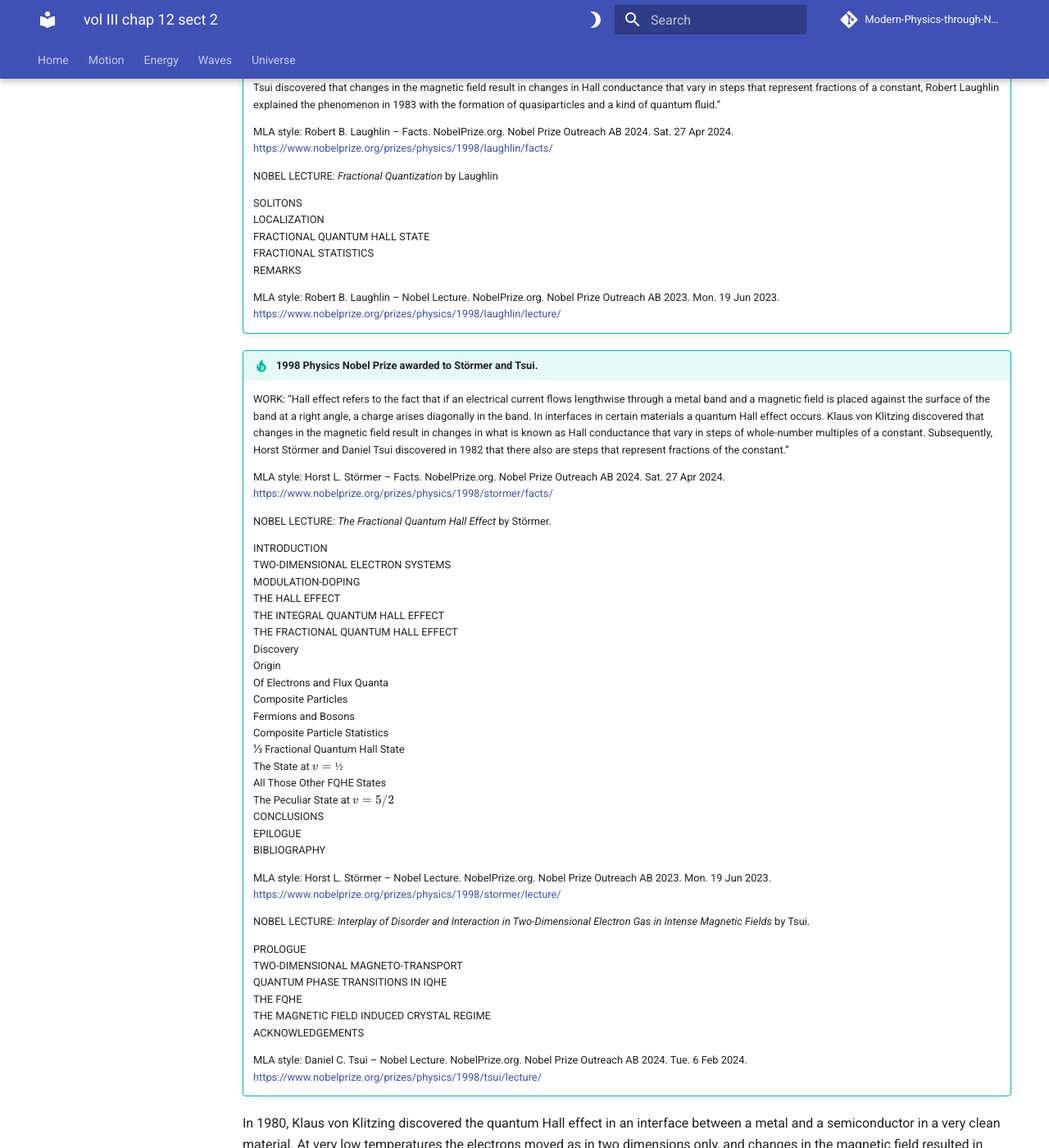
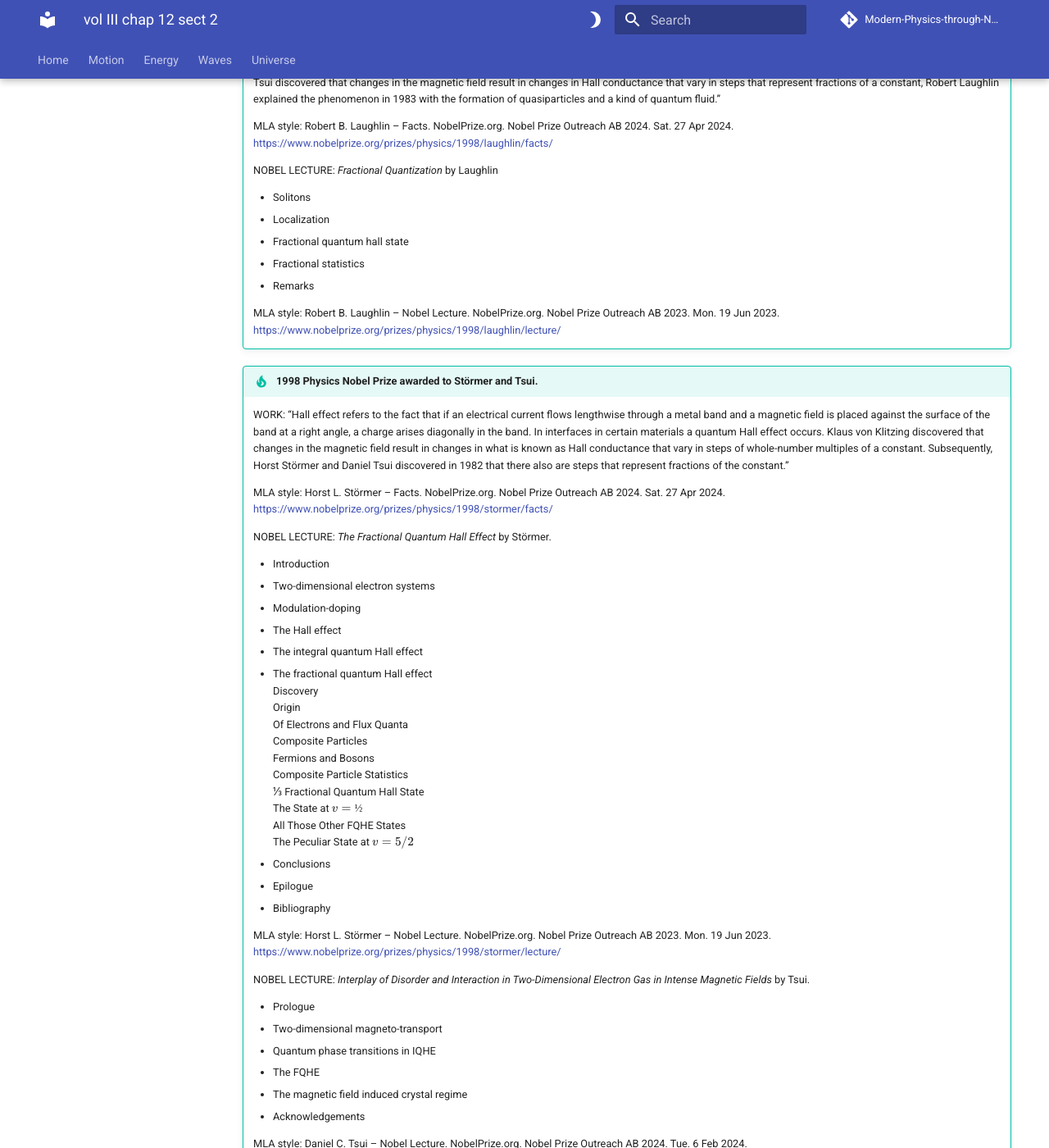
Before and after one commit to modphysnobel/modphysnobel.github.io, an MkDocs documentation site: the page built from docs/vol-III/vol-III-chap-12-sect-2.md, in a window 1280 px wide and 1400 px high, scrolled down 1234 px. Shown: the whole window at 82% size. Built offline with MkDocs 1.6.1 and Material for MkDocs 9.7.7, drawn with Linux system fonts in a browser that asks for light colours; some web fonts are replaced; comment, search, counter and statistics services are not loaded; some of the changed text lies outside the part shown.

```diff
--- a/docs/vol-III/vol-III-chap-12-sect-2.md
+++ b/docs/vol-III/vol-III-chap-12-sect-2.md
@@ -36,11 +35,12 @@ In what follows we refer to the 1985 Physics Nobel Prize awarded to Klaus von Kl
 
 	NOBEL LECTURE: *Fractional Quantization* by Laughlin
 
-	SOLITONS<br>
-	LOCALIZATION<br>
-	FRACTIONAL QUANTUM HALL STATE<br>
-	FRACTIONAL STATISTICS<br>
-	REMARKS
+	- Solitons
+	- Localization
+	- Fractional quantum hall state
+	- Fractional statistics
+	- Remarks
+
 
 	MLA style: Robert B. Laughlin – Nobel Lecture. NobelPrize.org. Nobel Prize Outreach AB 2023. Mon. 19 Jun 2023. https://www.nobelprize.org/prizes/physics/1998/laughlin/lecture/
 
@@ -52,36 +52,37 @@ In what follows we refer to the 1985 Physics Nobel Prize awarded to Klaus von Kl
 
 	NOBEL LECTURE: *The Fractional Quantum Hall Effect* by Störmer.
 
-	INTRODUCTION<br>
-	TWO-DIMENSIONAL ELECTRON SYSTEMS<br>
-	MODULATION-DOPING<br>
-	THE HALL EFFECT<br>
-	THE INTEGRAL QUANTUM HALL EFFECT<br>
-	THE FRACTIONAL QUANTUM HALL EFFECT<br>
-	Discovery<br>
-	Origin<br>
-	Of Electrons and Flux Quanta<br>
-	Composite Particles<br>
-	Fermions and Bosons<br>
-	Composite Particle Statistics<br>
-	1/3 Fractional Quantum Hall State<br>
-	The State at $v = ½$<br>
-	All Those Other FQHE States<br>
-	The Peculiar State at $v = 5/2$<br>
-	CONCLUSIONS<br>
-	EPILOGUE<br>
-	BIBLIOGRAPHY
+	- Introduction<br>
+	- Two-dimensional electron systems<br>
+	- Modulation-doping<br>
+	- The Hall effect<br>
+	- The integral quantum Hall effect<br>
+	- The fractional quantum Hall effect<br>
+		Discovery<br>
+		Origin<br>
+		Of Electrons and Flux Quanta<br>
+		Composite Particles<br>
+		Fermions and Bosons<br>
+		Composite Particle Statistics<br>
+		1/3 Fractional Quantum Hall State<br>
+		The State at $v = ½$<br>
+		All Those Other FQHE States<br>
+		The Peculiar State at $v = 5/2$<br>
+	- Conclusions
+	- Epilogue
+	- Bibliography
+
 
 	MLA style: Horst L. Störmer – Nobel Lecture. NobelPrize.org. Nobel Prize Outreach AB 2023. Mon. 19 Jun 2023. https://www.nobelprize.org/prizes/physics/1998/stormer/lecture/
 
 	NOBEL LECTURE: *Interplay of Disorder and Interaction in Two-Dimensional Electron Gas in Intense Magnetic Fields* by Tsui.
 
-	PROLOGUE<br>
-	TWO-DIMENSIONAL MAGNETO-TRANSPORT<br>
-	QUANTUM PHASE TRANSITIONS IN IQHE<br>
-	THE FQHE<br>
-	THE MAGNETIC FIELD INDUCED CRYSTAL REGIME<br>
-	ACKNOWLEDGEMENTS
+	- Prologue<br>
+	- Two-dimensional magneto-transport<br>
+	- Quantum phase transitions in IQHE<br>
+	- The FQHE<br>
+	- The magnetic field induced crystal regime<br>
+	- Acknowledgements
 
 	MLA style: Daniel C. Tsui – Nobel Lecture. NobelPrize.org. Nobel Prize Outreach AB 2024. Tue. 6 Feb 2024. https://www.nobelprize.org/prizes/physics/1998/tsui/lecture/
 
```
Also changed, not shown: other parts of docs/vol-III/vol-III-chap-12-sect-2.md (+6 -7 lines).
